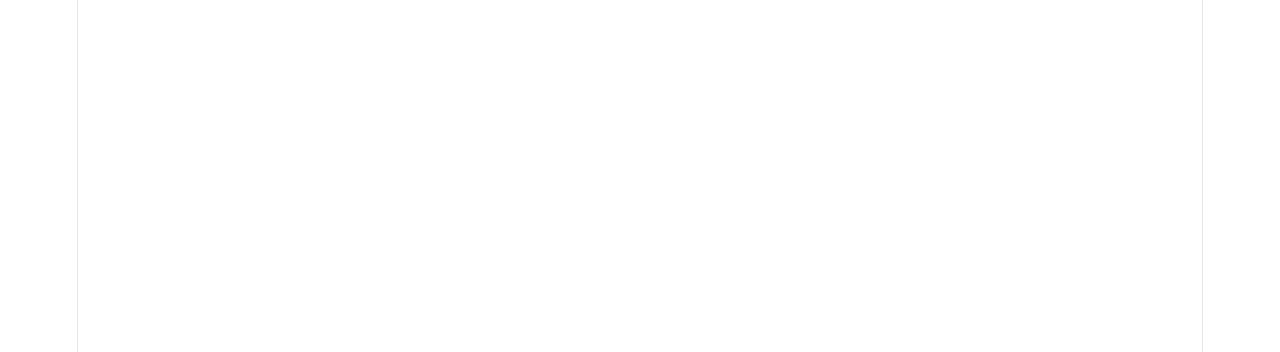
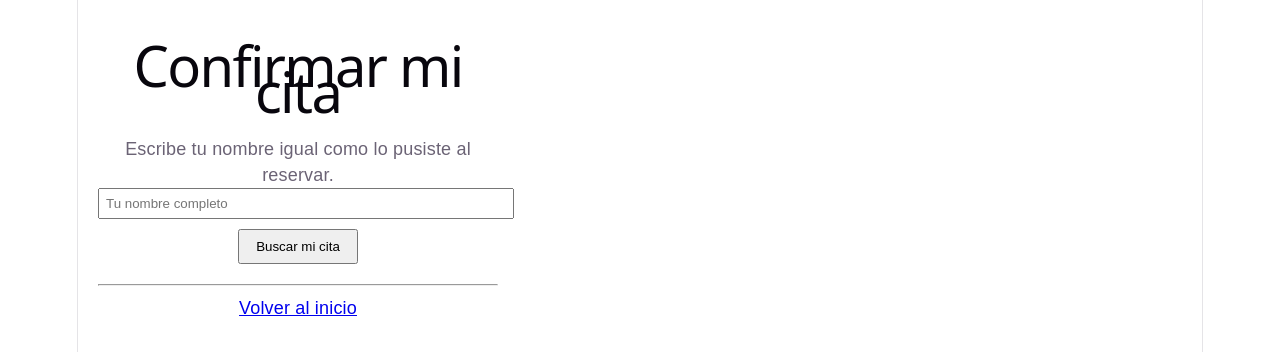
Before and after one commit to erickmaurozena/barberia-app, a React (Vite) app: page /confirmar in a window 1280 px wide. Before the commit this address had no page. Shown: the top 352 px of the page. Built offline with nearby package versions, Linux system fonts and the light colour scheme.

Commit message:
Pantalla de confirmacion de asistencia para el cliente

```diff
--- a/src/App.jsx
+++ b/src/App.jsx
@@ -3,6 +3,7 @@
 import { collection, getDocs, addDoc } from "firebase/firestore";
 import { db } from "./firebase";
 import PanelBarbero from "./PanelBarbero";
+import ConfirmarCita from "./ConfirmarCita";
 
 function PaginaCliente() {
   const [servicios, setServicios] = useState([]);
@@ -172,9 +173,12 @@
         </button>
       </form>
 
-      {mensaje && <p style={{ color: "green" }}>{mensaje}</p>}
+            {mensaje && <p style={{ color: "green" }}>{mensaje}</p>}
 
       <hr style={{ marginTop: "30px" }} />
+      <p>
+        <Link to="/confirmar">¿Ya reservaste? Confirma tu asistencia aquí</Link>
+      </p>
       <Link to="/panel">Soy el barbero, ir al panel</Link>
     </div>
   );
@@ -185,6 +189,7 @@
     <Routes>
       <Route path="/" element={<PaginaCliente />} />
       <Route path="/panel" element={<PanelBarbero />} />
+      <Route path="/confirmar" element={<ConfirmarCita />} />
     </Routes>
   );
 }
--- /dev/null
+++ b/src/ConfirmarCita.jsx
@@ -0,0 +1,100 @@
+import { useState } from "react";
+import { collection, getDocs, updateDoc, doc, query, where } from "firebase/firestore";
+import { db } from "./firebase";
+import { Link } from "react-router-dom";
+
+function ConfirmarCita() {
+  const [nombreBuscar, setNombreBuscar] = useState("");
+  const [citasEncontradas, setCitasEncontradas] = useState([]);
+  const [buscando, setBuscando] = useState(false);
+  const [mensaje, setMensaje] = useState("");
+
+  async function buscarCitas(e) {
+    e.preventDefault();
+    setMensaje("");
+    setBuscando(true);
+
+    const q = query(
+      collection(db, "citas"),
+      where("nombreCliente", "==", nombreBuscar)
+    );
+    const snapshot = await getDocs(q);
+    const lista = snapshot.docs.map((doc) => ({ id: doc.id, ...doc.data() }));
+
+    setCitasEncontradas(lista);
+    setBuscando(false);
+
+    if (lista.length === 0) {
+      setMensaje("No encontramos citas con ese nombre. Revisa que esté escrito igual que al reservar.");
+    }
+  }
+
+  async function confirmarAsistencia(id) {
+    await updateDoc(doc(db, "citas", id), {
+      estado: "confirmada",
+    });
+
+    setCitasEncontradas((prev) =>
+      prev.map((cita) =>
+        cita.id === id ? { ...cita, estado: "confirmada" } : cita
+      )
+    );
+  }
+
+  return (
+    <div style={{ fontFamily: "Arial", padding: "20px", maxWidth: "400px" }}>
+      <h1>Confirmar mi cita</h1>
+      <p>Escribe tu nombre igual como lo pusiste al reservar.</p>
+
+      <form onSubmit={buscarCitas}>
+        <input
+          type="text"
+          value={nombreBuscar}
+          onChange={(e) => setNombreBuscar(e.target.value)}
+          placeholder="Tu nombre completo"
+          style={{ width: "100%", padding: "6px", marginBottom: "10px" }}
+        />
+        <button type="submit" style={{ padding: "8px 16px" }}>
+          Buscar mi cita
+        </button>
+      </form>
+
+      {buscando && <p>Buscando...</p>}
+      {mensaje && <p style={{ color: "red" }}>{mensaje}</p>}
+
+      <ul style={{ listStyle: "none", padding: 0, marginTop: "20px" }}>
+        {citasEncontradas.map((cita) => (
+          <li
+            key={cita.id}
+            style={{
+              border: "1px solid #ccc",
+              borderRadius: "8px",
+              padding: "10px",
+              marginBottom: "10px",
+            }}
+          >
+            Servicio: {cita.servicio}
+            <br />
+            Día: {cita.dia} — Hora: {cita.hora}
+            <br />
+            Estado: <strong>{cita.estado}</strong>
+            <br />
+            {cita.estado !== "confirmada" && (
+              <button
+                onClick={() => confirmarAsistencia(cita.id)}
+                style={{ marginTop: "8px", padding: "6px 12px" }}
+              >
+                Confirmar asistencia
+              </button>
+            )}
+          </li>
+        ))}
+      </ul>
+
+      <hr style={{ marginTop: "20px" }} />
+      <Link to="/">Volver al inicio</Link>
+    </div>
+  );
+}
+
+export default ConfirmarCita;
```
